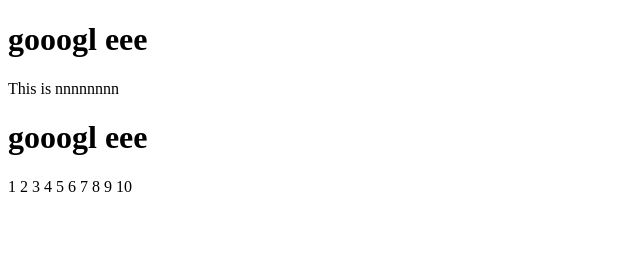
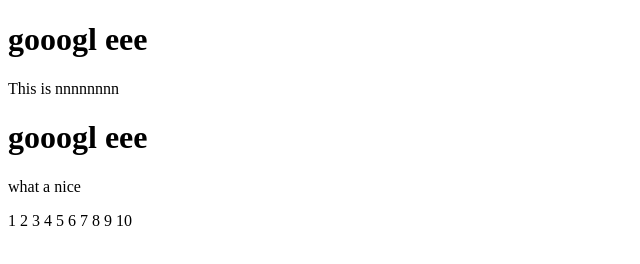
Before and after one commit to pattdon/cpe207-web1, a plain HTML site: page index.html in a window 1280 px wide. Shown: the whole page, without its empty margins (0-640 px from the left). Drawn offline with Linux system fonts and the light colour scheme.

Commit message:
add a new paragrash

```diff
--- a/index.html
+++ b/index.html
@@ -11,6 +11,7 @@
     <p>This  is  nnnnnnnn</p>
     <h1>gooogl  eee</h1>
 
+    <p>what  a nice</p>
     <div id = "output"></div>
 
     <script src="main.js"></script>
```
